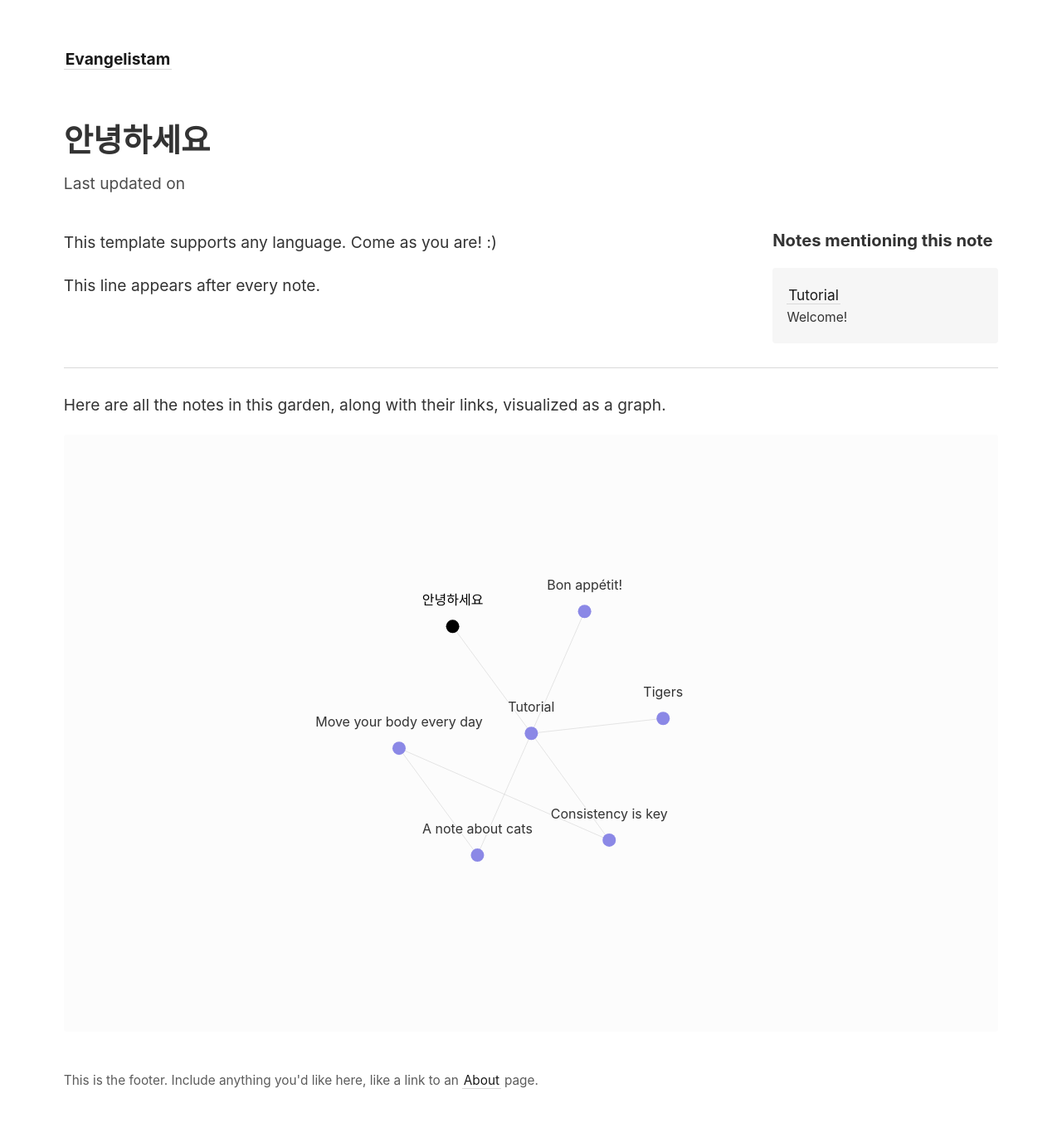
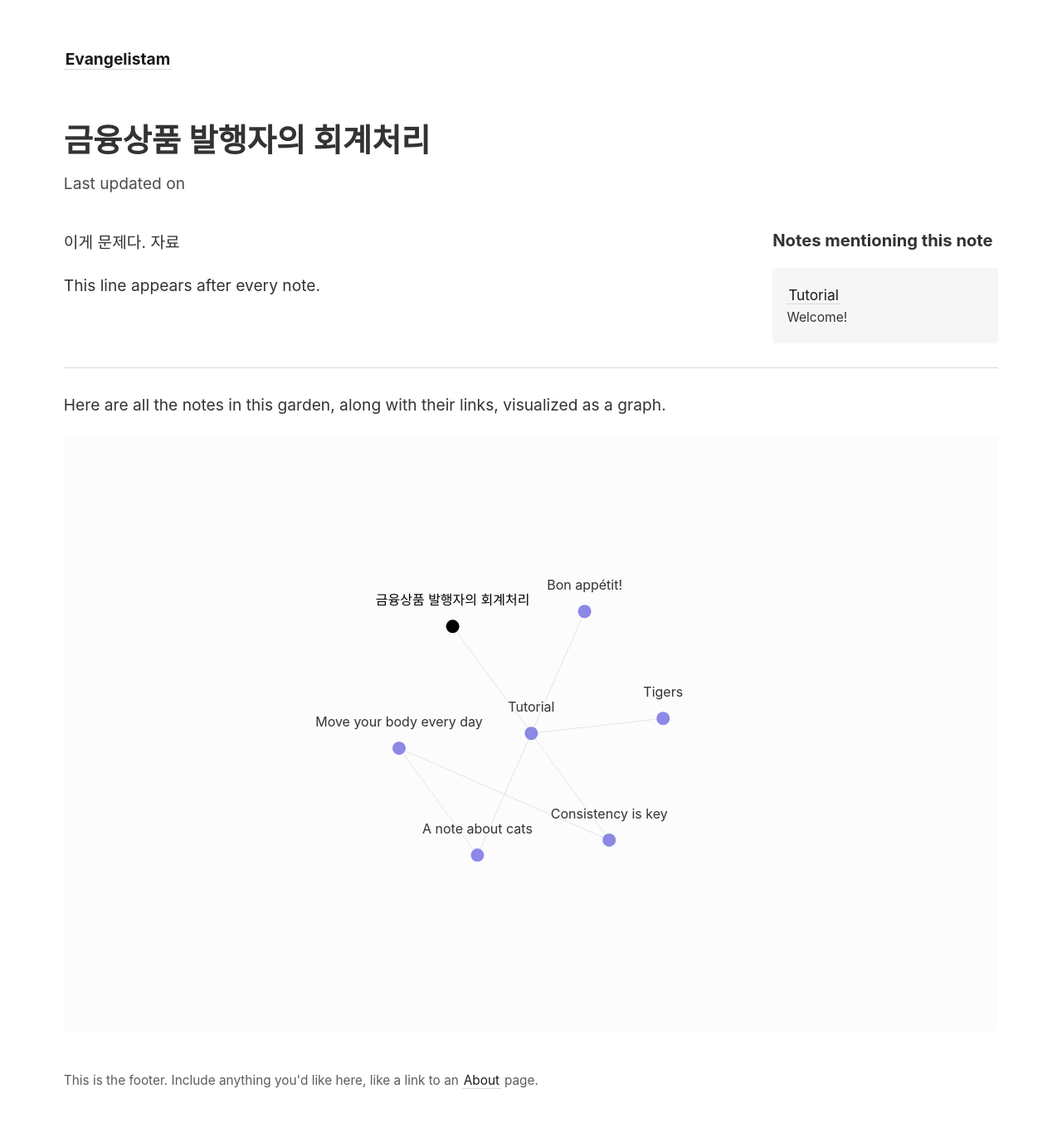
Before and after one commit to vuoto1/vuoto1.github.io, a Jekyll site: the page built from _notes/안녕하세요.md, in a window 1280 px wide. Shown: the whole page at 83% size. Built offline with Jekyll 4.4.1, drawn with Linux system fonts in a browser that asks for light colours.

Commit message:
Update 안녕하세요.md

```diff
--- a/_notes/안녕하세요.md
+++ b/_notes/안녕하세요.md
@@ -1,5 +1,5 @@
 ---
-title: 안녕하세요
+title: 금융상품 발행자의 회계처리
 ---
 
-This template supports any language. Come as you are! :)
+이게 문제다. 자료
```
